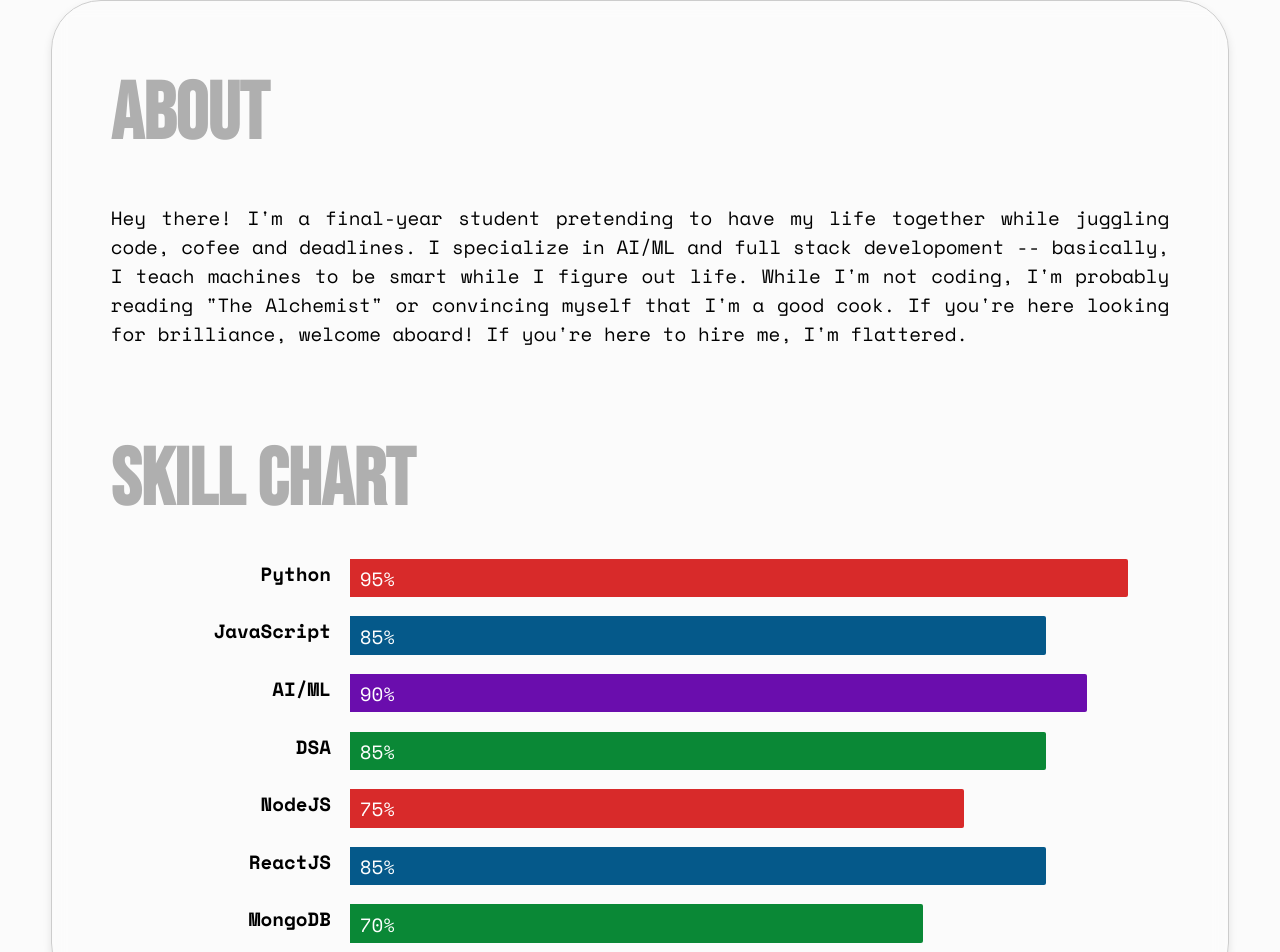
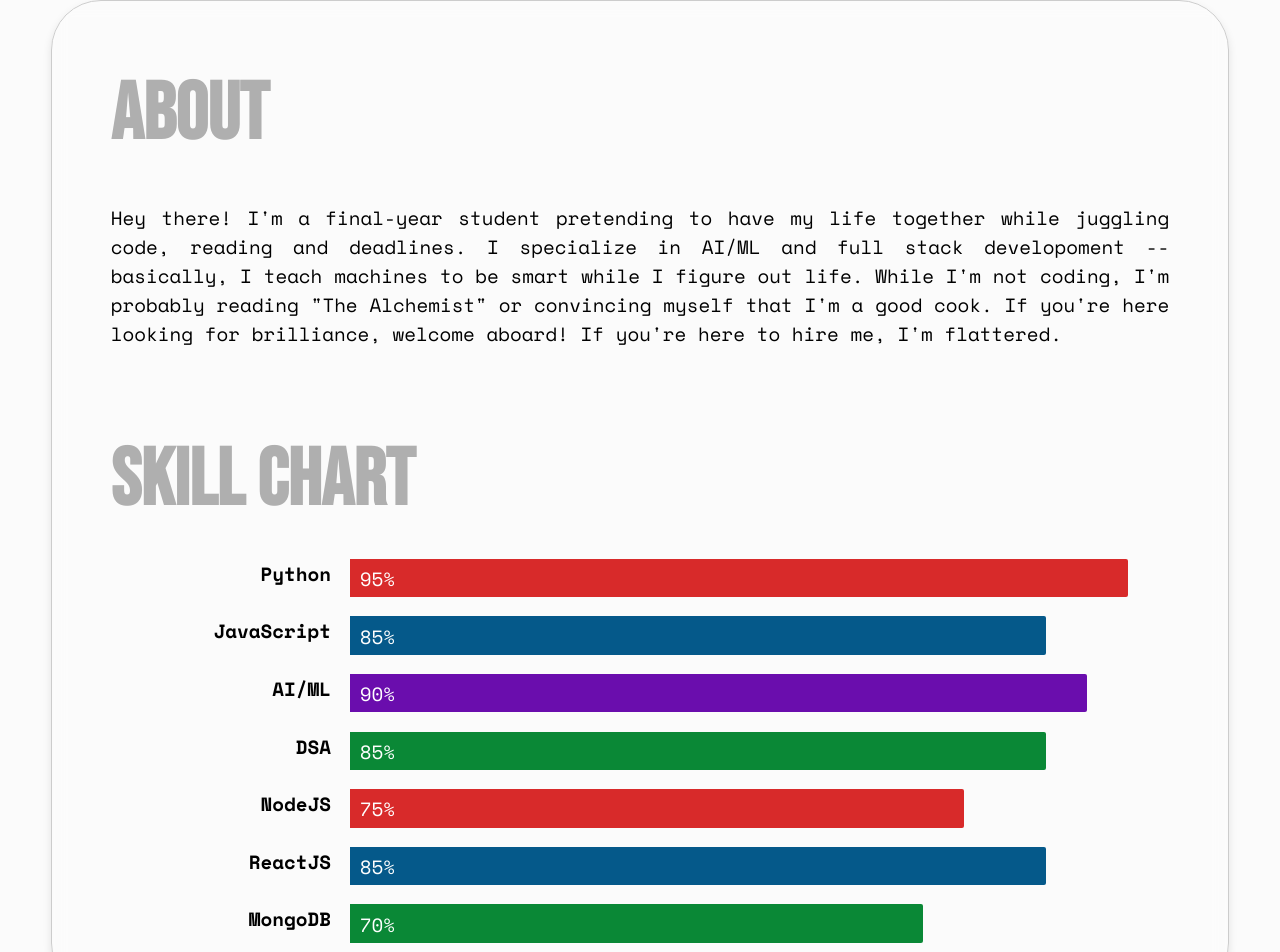
Before and after one commit to AbiXnash/abxfolio, a React (Vite) app: page / in a window 1280 px wide. Shown: the part 874-1826 px from the top of the page. Built offline with nearby package versions, Linux system fonts and the light colour scheme.

Commit message:
feat: update About page description for improved clarity and engagement

```diff
--- a/src/pages/About/About.tsx
+++ b/src/pages/About/About.tsx
@@ -5,7 +5,7 @@ const About = () => {
 		<div className="container row">
 			<h1>About</h1>
 			<p>
-				Hey there! I'm a final-year student pretending to have my life together while juggling code, cofee and deadlines.
+				Hey there! I'm a final-year student pretending to have my life together while juggling code, reading and deadlines.
 				I specialize in AI/ML and full stack developoment -- basically, I teach machines to be smart while I figure out life.
 				While I'm not coding, I'm probably reading "The Alchemist" or convincing myself that I'm a good cook.
 				If you're here looking for brilliance, welcome aboard! If you're here to hire me, I'm flattered.
```
